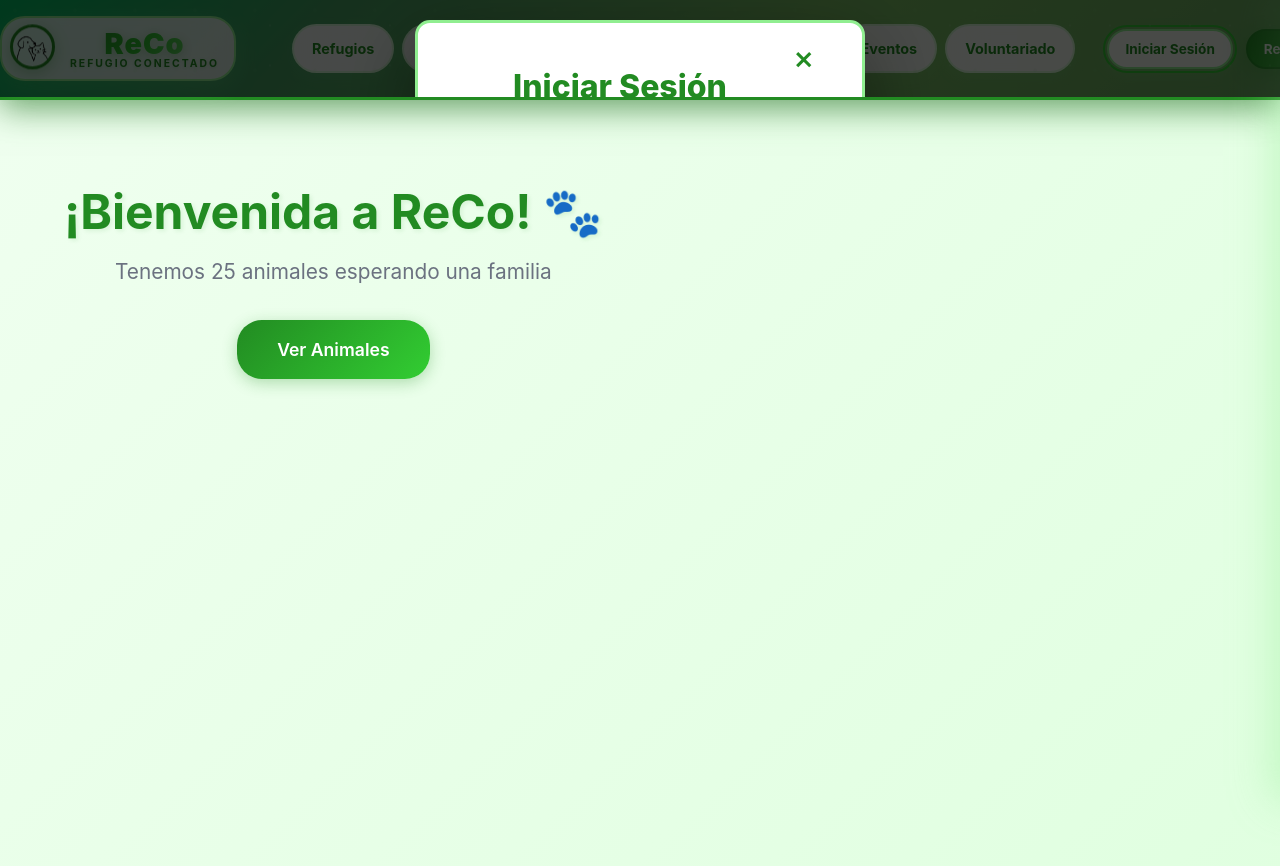
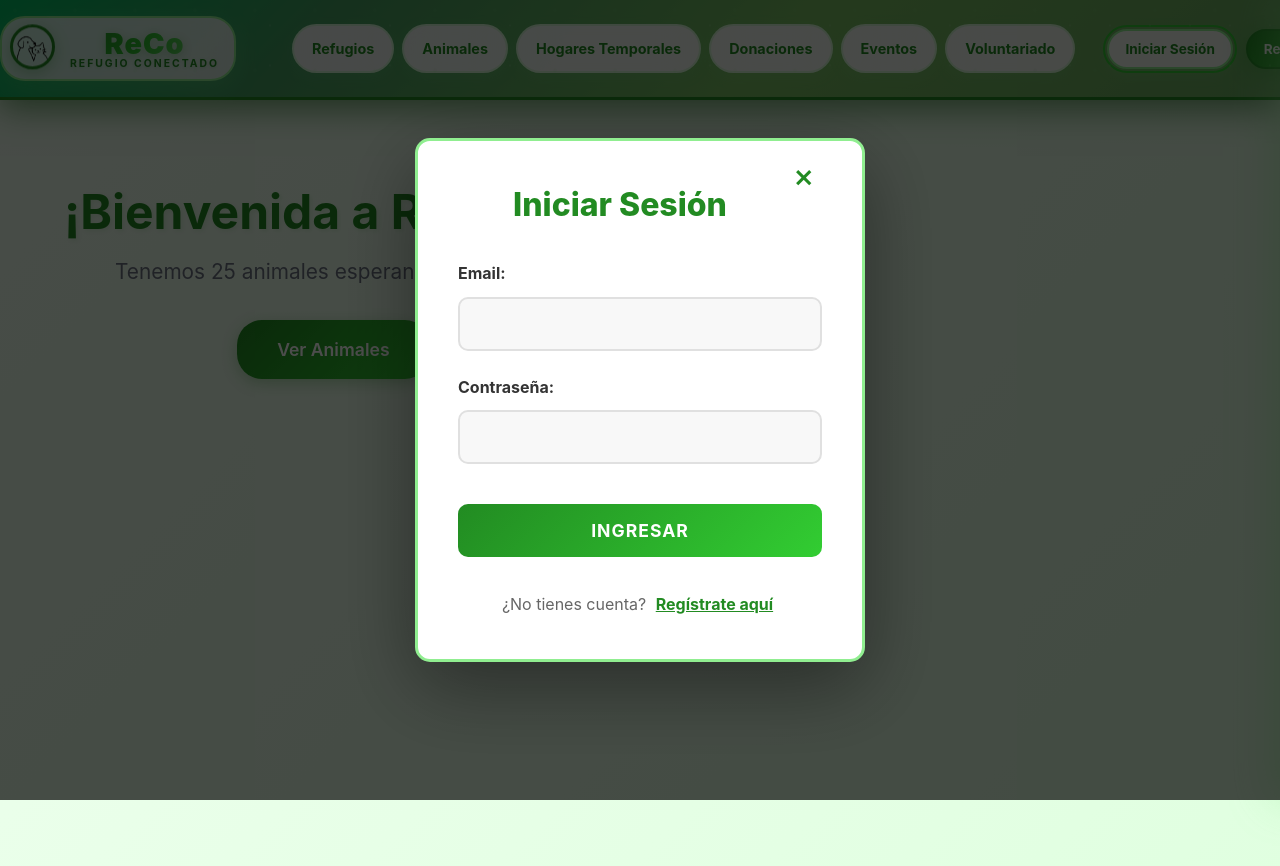
Before and after one commit to Donsackboy/ReCo, a React (Vite) app in the folder frontend/: page / in a window 1280 px wide. Both pictures are taken after a click on the button "Iniciar Sesión". Shown: the top 866 px of the page. Built offline with nearby package versions, Linux system fonts and the light colour scheme.

Commit message:
Solución del problema de z-index en modales de autenticación - Implementación de React Portal y aumento de z-index

```diff
--- a/frontend/src/components/AuthModals.css
+++ b/frontend/src/components/AuthModals.css
@@ -8,7 +8,7 @@
   display: flex;
   justify-content: center;
   align-items: center;
-  z-index: 9999; /* Mayor que el header */
+  z-index: 99999; /* Aumentado para asegurar que esté por encima de todo */
   padding: 20px;
   overflow-y: auto; /* Permitir scroll si es necesario */
 }
@@ -43,7 +43,7 @@
   justify-content: center;
   border-radius: 50%;
   transition: all 0.3s ease;
-  z-index: 10000;
+  z-index: 100000; /* Asegurar que esté por encima del modal */
 }
 
 .close-button:hover {
--- a/frontend/src/components/LoginModal.tsx
+++ b/frontend/src/components/LoginModal.tsx
@@ -1,4 +1,5 @@
 import React, { useState } from "react";
+import { createPortal } from "react-dom";
 import "./AuthModals.css";
 
 interface LoginModalProps {
@@ -60,7 +61,7 @@ const LoginModal: React.FC<LoginModalProps> = ({
 
   if (!isOpen) return null;
 
-  return (
+  return createPortal(
     <div className="modal-overlay">
       <div className="modal-content">
         <button className="close-button" onClick={onClose}>
@@ -103,7 +104,8 @@ const LoginModal: React.FC<LoginModalProps> = ({
           </button>
         </p>
       </div>
-    </div>
+    </div>,
+    document.body
   );
 };
 
--- a/frontend/src/components/RegisterModal.tsx
+++ b/frontend/src/components/RegisterModal.tsx
@@ -1,4 +1,5 @@
 import React, { useState } from "react";
+import { createPortal } from "react-dom";
 import "./AuthModals.css";
 
 interface RegisterModalProps {
@@ -77,7 +78,7 @@ const RegisterModal: React.FC<RegisterModalProps> = ({
 
   if (!isOpen) return null;
 
-  return (
+  return createPortal(
     <div className="modal-overlay">
       <div className="modal-content">
         <button className="close-button" onClick={onClose}>
@@ -151,7 +152,8 @@ const RegisterModal: React.FC<RegisterModalProps> = ({
           </button>
         </p>
       </div>
-    </div>
+    </div>,
+    document.body
   );
 };
 
```
